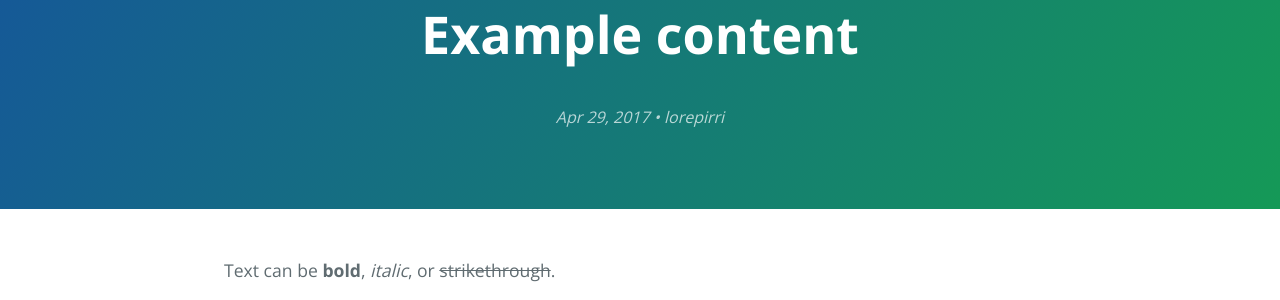
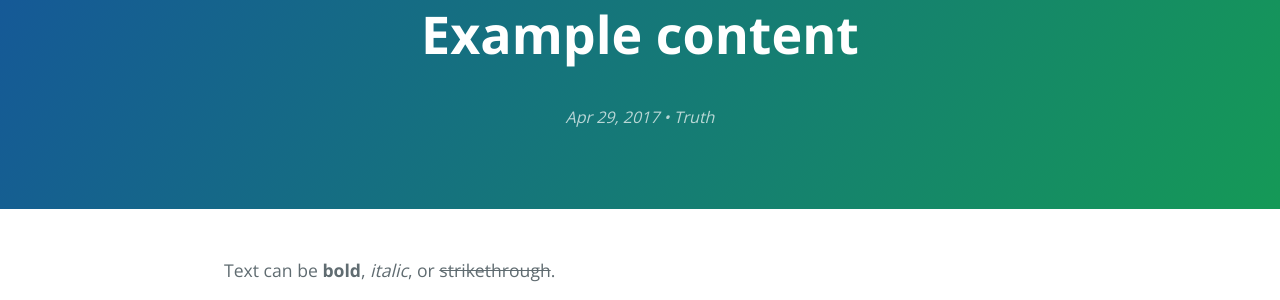
Before and after one commit to Truth-NJU/Truth-NJU.github.io, a Jekyll site: the page built from _posts/2017-04-29-cayman-example-content.md, in a window 1280 px wide and 900 px high. Shown: the part 141-441 px from the top of the window. Built offline with Jekyll 4.4.1, drawn with Linux system fonts in a browser that asks for light colours.

Commit message:
Update _config.yml

```diff
--- a/_config.yml
+++ b/_config.yml
@@ -16,7 +16,7 @@ cayman-blog:
 theme: # leave it empty
 
 # social
-author: lorepirri
+author: Truth
 image: /thumbnail-jumbo.png
 twitter:
   username: lorepirri
```
